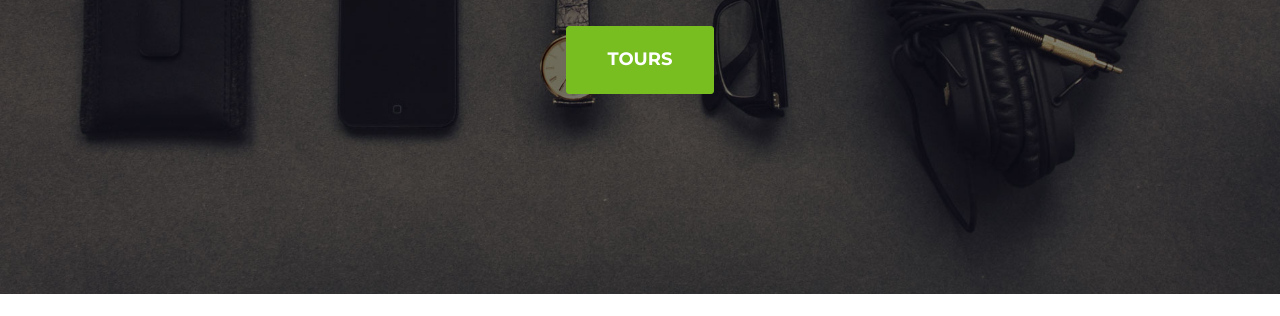
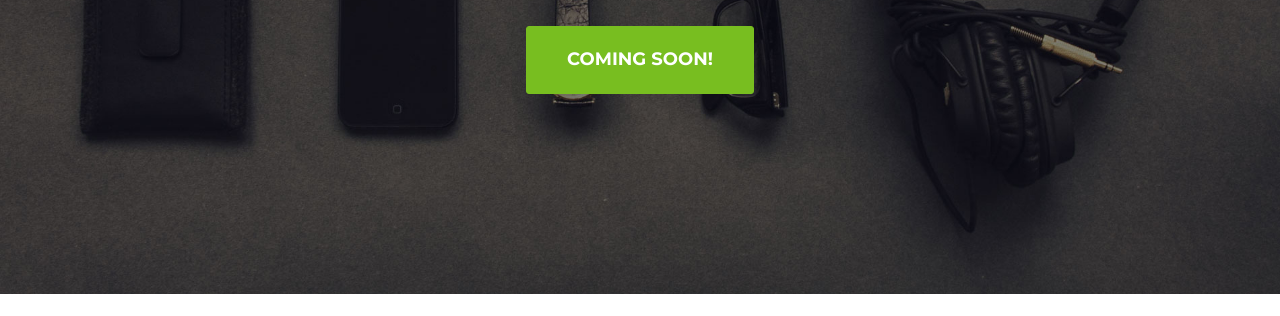
Before and after one commit to alexgt9/the-pirate-trip, a website: page index.html in a window 1280 px wide. Shown: the part 539-855 px from the top of the page. Drawn offline with nearby package versions, Linux system fonts and the light colour scheme; a web font is replaced by a local one.

Commit message:
Put comming soon text

```diff
--- a/index.html
+++ b/index.html
@@ -65,7 +65,7 @@
             <div class="intro-text">
                 <div class="intro-lead-in">Welcome To The Pirate Trip!</div>
                 <div class="intro-heading">Ready for the adventure?</div>
-                <a href="#Tours" class="page-scroll btn btn-xl">Tours</a>
+                <a href="#Comingsoon" class="page-scroll btn btn-xl">Coming soon!</a>
             </div>
         </div>
     </header>
```
